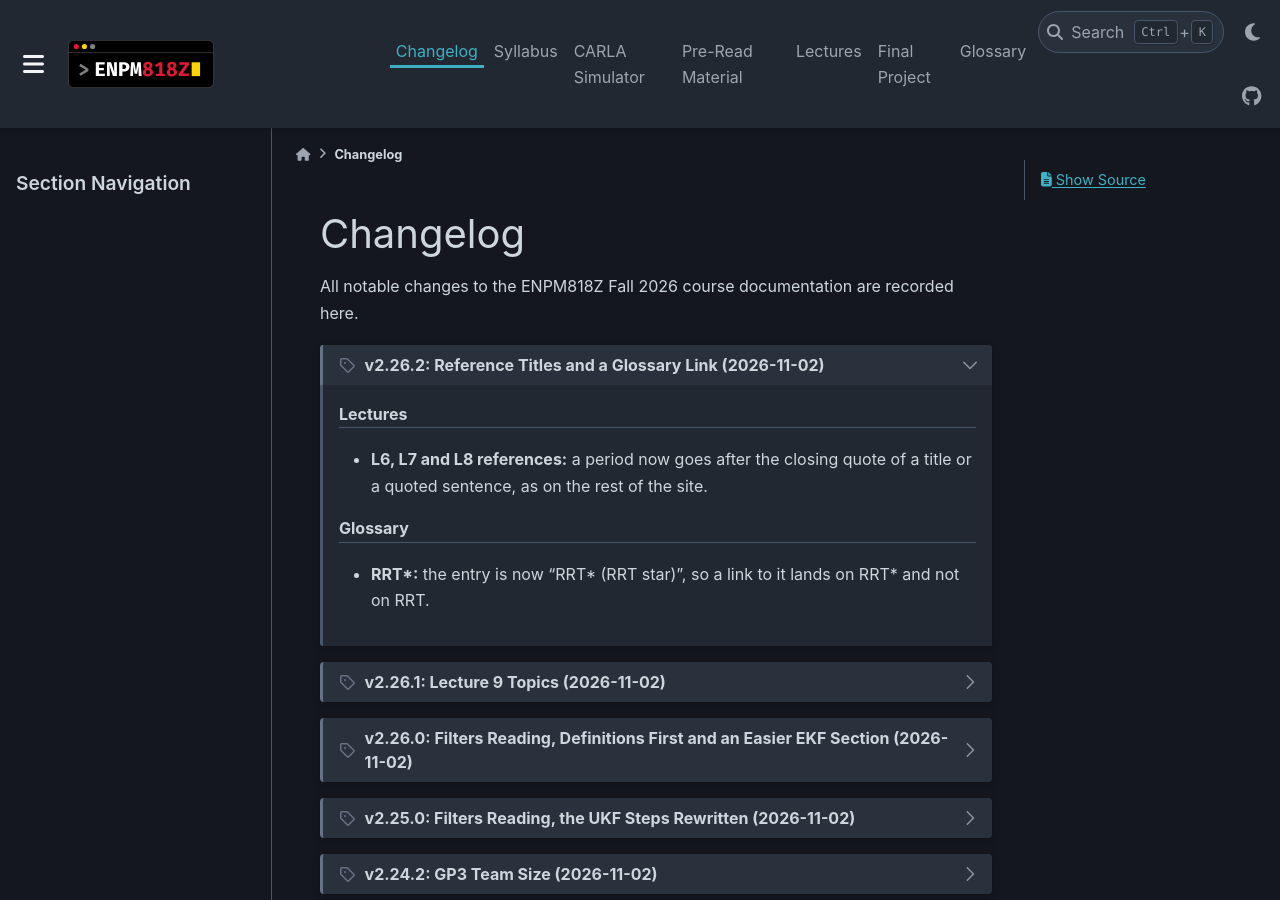
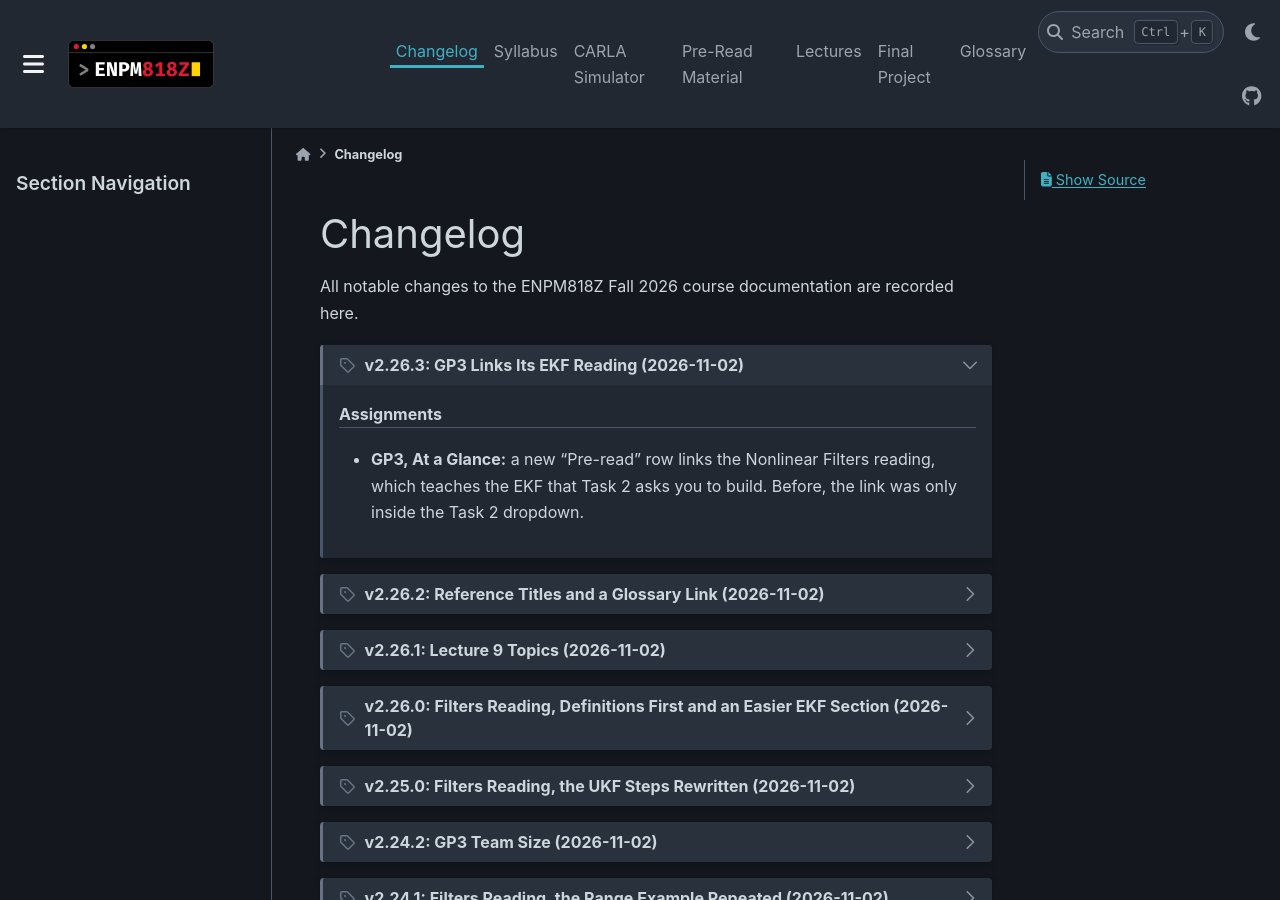
Before and after one commit to zeidk/enpm818z-fall-2026-docs, a Sphinx documentation site: the page built from docs/source/changelog/changelog.rst, in a window 1280 px wide and 900 px high. Built offline with Sphinx 7.4.7 and the PyData theme 0.15.4, drawn with Linux system fonts in a browser that asks for light colours; pages that are not in the unit, such as notebooks, are missing from menus.

Commit message:
GP3: link the Nonlinear Filters reading from At a Glance
Task 2 builds an EKF; the reading was linked only inside the collapsed
Task 2 dropdown. Add a Pre-read row, as GP2 has.

```diff
--- a/docs/source/assignments/gp3.rst
+++ b/docs/source/assignments/gp3.rst
@@ -39,6 +39,9 @@
       * - **Lectures**
         - L2 (projection), L3 (EKF, NIS, gating), L5 (frustum association,
           tracking), L6 (GNSS, dead reckoning, APE)
+      * - **Pre-read**
+        - :doc:`/preread/nonlinear-filters`: the EKF that Task 2 asks you to
+          build, one step at a time
       * - **Starter code**
         - `gp3_starter <https://github.com/rubixcubic/enpm818z-fall-2026-carla-ros/tree/main/gp3_starter>`__
           and `ads_msgs <https://github.com/rubixcubic/enpm818z-fall-2026-carla-ros/tree/main/ads_msgs>`__
--- a/docs/source/changelog/changelog.rst
+++ b/docs/source/changelog/changelog.rst
@@ -5,10 +5,21 @@
 All notable changes to the ENPM818Z Fall 2026 course documentation are recorded here.
 
 
+.. dropdown:: v2.26.3: GP3 Links Its EKF Reading (2026-11-02)
+   :icon: tag
+   :class-container: sd-border-success
+   :open:
+
+   .. rubric:: Assignments
+
+   - **GP3, At a Glance:** a new "Pre-read" row links the Nonlinear Filters
+     reading, which teaches the EKF that Task 2 asks you to build. Before, the
+     link was only inside the Task 2 dropdown.
+
+
 .. dropdown:: v2.26.2: Reference Titles and a Glossary Link (2026-11-02)
    :icon: tag
    :class-container: sd-border-success
-   :open:
 
    .. rubric:: Lectures
 
```
